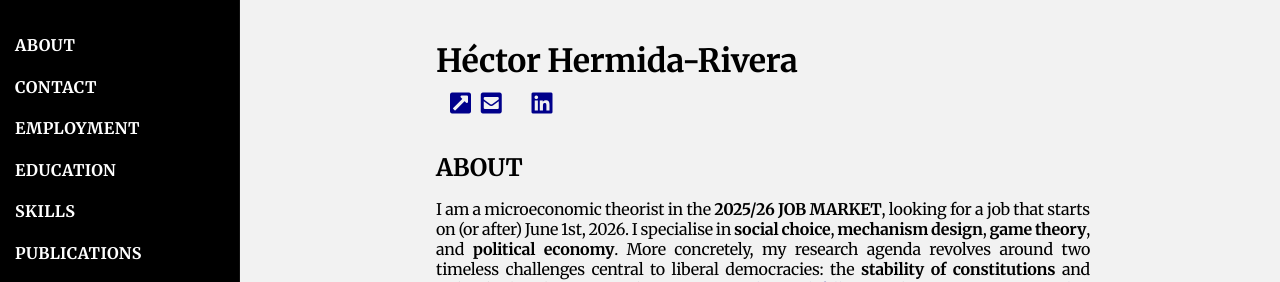
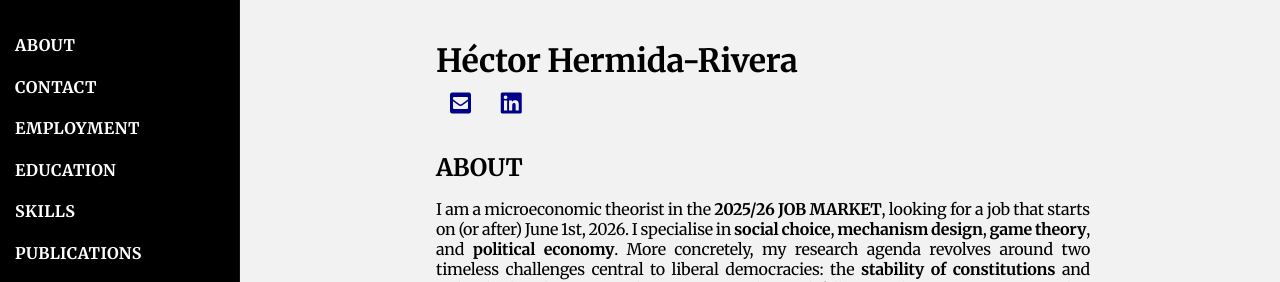
Before and after one commit to HectorHermidaRivera/hectorhermidarivera.github.io, a Jekyll site: the page built from index.md, in a window 1280 px wide. Shown: the top 282 px of the page. Built offline with Jekyll 4.4.1, drawn with Linux system fonts in a browser that asks for light colours; a style sheet for code colours, icons or effects is not loaded.

Commit message:
Update index.md

```diff
--- a/index.md
+++ b/index.md
@@ -6,9 +6,6 @@ title: Home
 <div class="icon-row">
   <a href="https://drive.google.com/file/d/1U52WtfZQt0LltKnNHPnS9Ce1F0kYY_Sz/view?usp=sharing" target="_blank">
     <i class="ai ai-cv-square" style="font-size:1.50em;"></i>
-  </a>
-  <a href="http://www.hectorhermidarivera.com" target="_blank">
-    <i class="fas fa-external-link-square-alt" style="font-size:1.50em;"></i>
   </a>
   <a href="mailto:hermida.rivera.hector@gtk.bme.hu">
     <i class="fas fa-envelope-square" style="font-size:1.50em;"></i>
```
